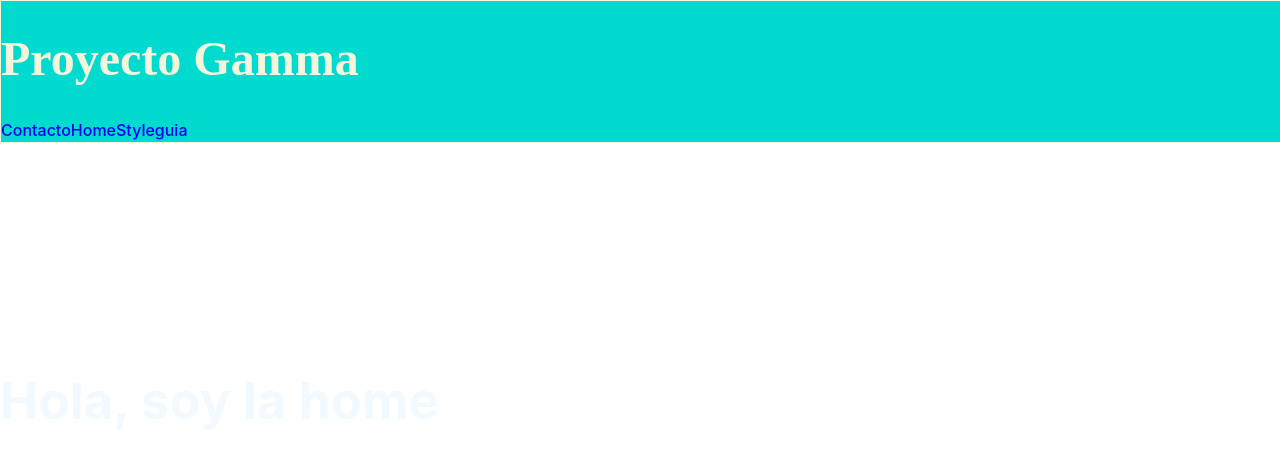
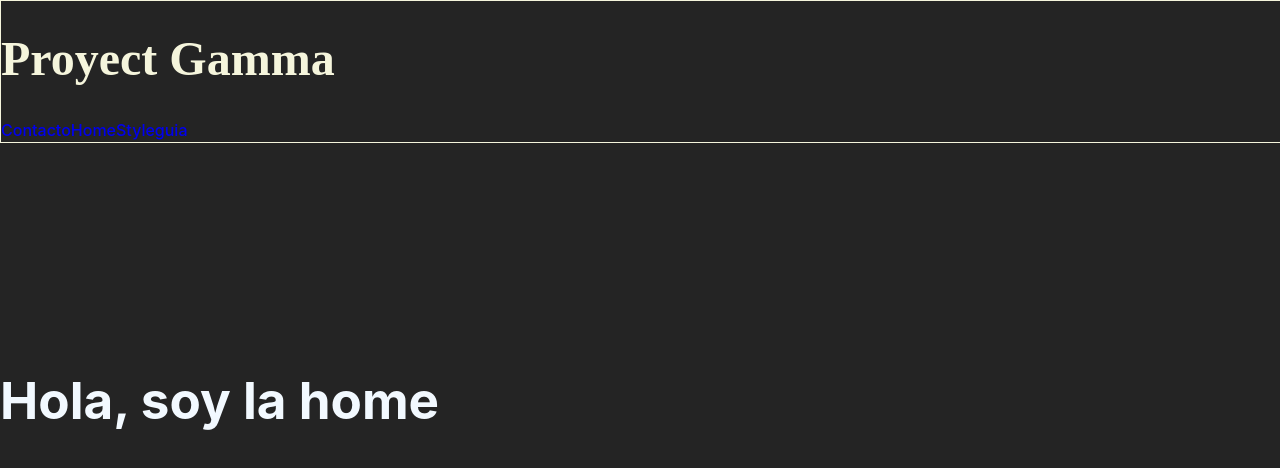
Before and after one commit to seokyelee/GammaPortfolio, a React (Vite) app: page / in a window 1280 px wide. Shown: the top 468 px of the page. Built offline with nearby package versions, Linux system fonts and the light colour scheme; a web font is replaced by a local one.

Commit message:
fix color and letter

```diff
--- a/src/App.css
+++ b/src/App.css
@@ -1,9 +1,13 @@
+
+body{
+  background-color: #242424;
+}
 header {
   position: absolute;
   top: 0;
   left: 0;
   width: 100%;
-  background-color: rgb(0, 218, 207);
+  background-color: #242424;;
   border: 0.5px solid beige;
 }
 .section {
--- a/src/App.jsx
+++ b/src/App.jsx
@@ -13,7 +13,7 @@ function App() {
   return (
     <>
     <header className="section">
-      <h1 className="title">Proyecto Gamma</h1>
+      <h1 className="title">Proyect Gamma</h1>
       <Link to="/contact">Contacto</Link>
       <Link to="/">Home</Link>
       <Link to="/styleguia">Styleguia</Link>
--- a/src/index.scss
+++ b/src/index.scss
@@ -2,11 +2,9 @@
   font-family: Inter, system-ui, Avenir, Helvetica, Arial, sans-serif;
   line-height: 1.5;
   font-weight: 400;
-
   color-scheme: light dark;
   color: rgba(255, 255, 255, 0.87);
   background-color: #242424;
-
   font-synthesis: none;
   text-rendering: optimizeLegibility;
   -webkit-font-smoothing: antialiased;
```
Also changed, not shown: 1 other file (tests, documents, lock files or other folders).
